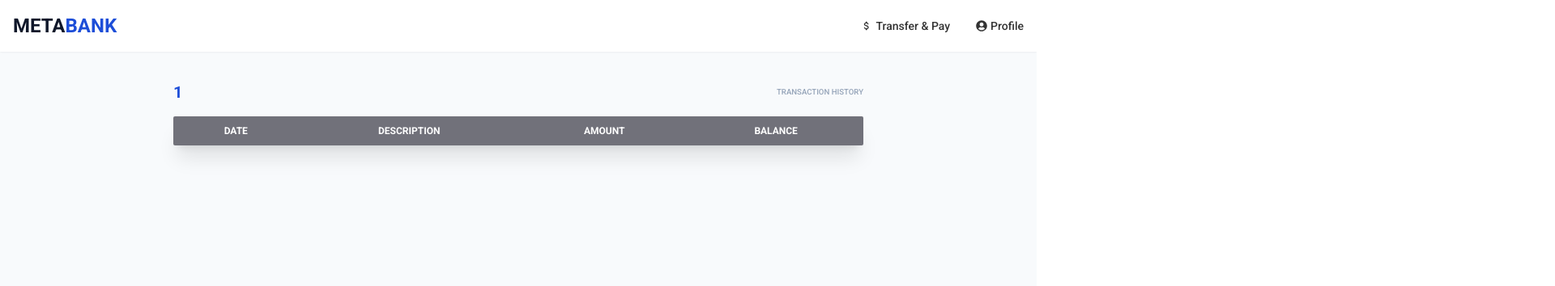
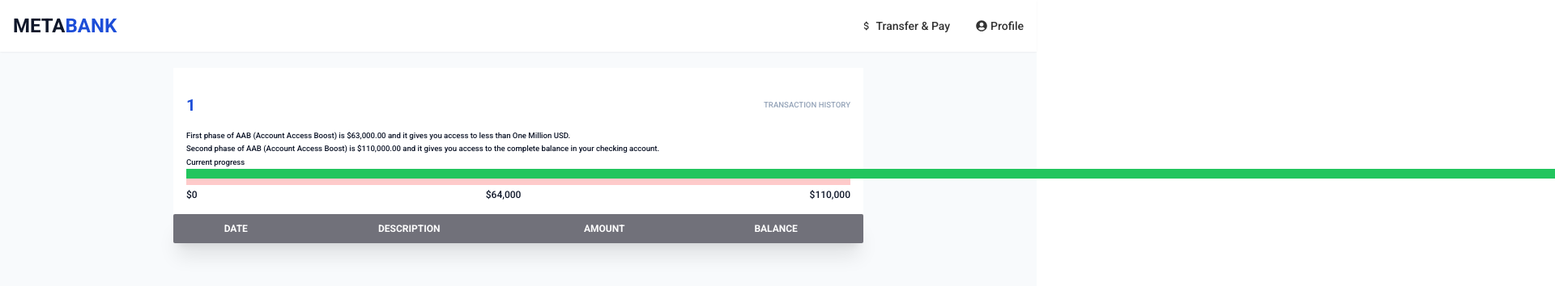
Before and after one commit to vulpes231/mtv2, a React (Vite) app: page /transactions/1/1 in a window 1280 px wide. Shown: the top 354 px of the page at 81% size, 1920 px wide, since content can reach past the window. Built offline with nearby package versions, Linux system fonts and the light colour scheme.

Commit message:
progress bar

```diff
--- /dev/null
+++ b/src/components/Accounaccess.jsx
@@ -0,0 +1,52 @@
+import React from "react";
+
+const Accountaccess = () => {
+  const currentBal = 64000; // example current balance
+
+  // Define the phase limits
+  const firstPhaseMax = 63000;
+  const secondPhaseMax = 110000;
+  const totalMax = secondPhaseMax;
+
+  // Calculate the progress percentage
+  let progress = 0;
+
+  if (currentBal) {
+    progress = secondPhaseMax - currentBal;
+    console.log(progress);
+  }
+
+  return (
+    <div className="flex flex-col">
+      <small>
+        First phase of <span>AAB (Account Access Boost)</span> is $63,000.00 and
+        it gives you access to less than One Million USD.
+      </small>
+      <small>
+        Second phase of <span>AAB (Account Access Boost)</span> is $110,000.00
+        and it gives you access to the complete balance in your checking
+        account.
+      </small>
+
+      <div>
+        <small>Current progress</small>
+        {/* Progress Bar */}
+        <div className="w-full h-5 bg-red-200 ">
+          <div
+            className={`h-3 ${
+              progress <= 100 ? "bg-blue-500" : "bg-green-500"
+            }`}
+            style={{ width: `${progress}%` }}
+          />
+        </div>
+        <div className="flex justify-between text-xs mt-1">
+          <span>$0</span>
+          <span>{`$${currentBal.toLocaleString()}`}</span>
+          <span>${totalMax.toLocaleString()}</span>
+        </div>
+      </div>
+    </div>
+  );
+};
+
+export default Accountaccess;
--- a/src/components/Account.jsx
+++ b/src/components/Account.jsx
@@ -6,24 +6,15 @@ import Logout from "./Logout";
 import { useNavigate } from "react-router-dom";
 
 /* eslint-disable react/prop-types */
-
 const MaskedNumber = ({ number }) => {
-  // Convert the number to a string (if it's not already)
   const numStr = number.toString();
 
-  // Check if the length of the number string is greater than 4
   if (numStr.length <= 4) {
-    // If the length is 4 or less, just return the number as is
     return <h5 className="font-normal">{numStr}</h5>;
   }
 
-  // Slice the last 4 characters
   const lastFour = numStr.slice(-4);
-
-  // Create the masked part with Xs
   const maskedPart = "X".repeat(numStr.length - 4);
-
-  // Combine the masked part with the last four characters
   const maskedNumber = maskedPart + lastFour;
 
   return <h5 className="font-normal">{maskedNumber}</h5>;
@@ -82,7 +73,7 @@ const Account = ({ account }) => {
                     type={acct.accountType}
                     number={acct.accountNo}
                     bal={acct.balance}
-                    showTrnxs={() => viewActivity(acct)} // Correctly passing the account number
+                    showTrnxs={() => viewActivity(acct)}
                   />
                 </div>
               );
--- a/src/components/LoginForm.jsx
+++ b/src/components/LoginForm.jsx
@@ -1,6 +1,6 @@
 import React, { useEffect, useState } from "react";
 import Custominput from "./Custominput";
-import { MdLock } from "react-icons/md";
+import { MdClose, MdLock } from "react-icons/md";
 import { loginUser } from "../features/loginSlice";
 import { useDispatch, useSelector } from "react-redux";
 import { useNavigate } from "react-router-dom";
@@ -10,12 +10,18 @@ const initialState = {
   username: "",
   password: "",
 };
+
 /* eslint-disable react/prop-types */
 const ErrorModal = ({ loginError }) => {
   return (
-    <p className="text-red-500 rounded-sm font-thin text-xs absolute top-3 right-5 z-10 p-6 bg-white">
-      {loginError}
-    </p>
+    <div>
+      <div className="flex justify-end">
+        <MdClose className="text-slate-950" />
+      </div>
+      <p className="font-[Roboto] text-red-500 rounded-sm font-semibold tracking-wide text-xs absolute top-3 right-5 z-10 p-6 bg-white">
+        {loginError}
+      </p>
+    </div>
   );
 };
 
@@ -91,7 +97,7 @@ const LoginForm = () => {
         name={"password"}
         type={"password"}
       />
-      {loginError && <ErrorModal loginError={loginError} />}
+      {error && <ErrorModal loginError={error} />}
       <button
         onClick={handleLogin}
         className="bg-blue-700 px-4 py-2.5 rounded-lg flex items-center gap-2 uppercase text-white"
--- a/src/components/Mobilelogin.jsx
+++ b/src/components/Mobilelogin.jsx
@@ -10,18 +10,16 @@ const initialState = {
   password: "",
 };
 
+/* eslint-disable react/prop-types */
 const ErrorModal = ({ loginError }) => {
-  return (
-    <p className="text-red-500 rounded-sm font-thin text-xs absolute top-0 right-0 z-10 px-4">
-      {loginError}
-    </p>
-  );
+  return <p className="text-red-500 font-medium text-sm ">{loginError}</p>;
 };
 
 const Mobilelogin = ({ closeModal }) => {
   const dispatch = useDispatch();
   const navigate = useNavigate();
   const [form, setForm] = useState(initialState);
+  const [error, setError] = useState(false);
 
   const { loginLoading, loginError, accessToken } = useSelector(
     (state) => state.login
@@ -53,6 +51,23 @@ const Mobilelogin = ({ closeModal }) => {
     return () => clearTimeout(timeout);
   }, [accessToken, navigate]);
 
+  useEffect(() => {
+    let timeout;
+    if (error) {
+      timeout = 3000;
+      setTimeout(() => {
+        setError(false);
+      }, timeout);
+    }
+    return () => clearTimeout(timeout);
+  }, [error]);
+
+  useEffect(() => {
+    if (loginError) {
+      setError(loginError);
+    }
+  }, [loginError]);
+
   return (
     <div className="absolute top-0 left-0 w-full flex flex-col items-center justify-center gap-4 z-10 bg-zinc-800 h-auto py-10 lg:hidden">
       <div className="relative w-full flex items-center justify-center text-white">
@@ -79,7 +94,7 @@ const Mobilelogin = ({ closeModal }) => {
           name={"password"}
           type={"password"}
         />
-        {loginError && <ErrorModal loginError={loginError} />}
+        {error && <ErrorModal loginError={error} />}
         <button
           onClick={handleLogin}
           className="bg-blue-700 px-4 py-2.5 rounded-sm flex items-center gap-2 uppercase text-white w-full justify-center"
--- a/src/pages/AccountTrnx.jsx
+++ b/src/pages/AccountTrnx.jsx
@@ -5,23 +5,20 @@ import { useDispatch, useSelector } from "react-redux";
 import { getAccessToken } from "../constants";
 import { getAcctTrnxs } from "../features/transactionSlice";
 import numeral from "numeral";
+import Accountaccess from "../components/Accounaccess";
 
 const headers = [
   { id: 1, name: "date" },
   { id: 2, name: "description" },
   { id: 3, name: "amount" },
-  { id: 3, name: "balance" },
+  { id: 4, name: "balance" },
 ];
 
 const AccountTrnx = () => {
   const dispatch = useDispatch();
-
   const { accountNo, accountType } = useParams();
   const accessToken = getAccessToken();
-
   const { acctTrnxs } = useSelector((state) => state.trnx);
-
-  console.log(acctTrnxs);
 
   useEffect(() => {
     if (accessToken) {
@@ -37,13 +34,16 @@ const AccountTrnx = () => {
     <div className="bg-slate-50 min-h-screen">
       <Authnav />
       <div className="p-6 w-full md:max-w-[900px] md:mx-auto">
-        <div className="flex justify-between items-center ">
+        <div className=" bg-white p-4">
+          <span className="flex justify-between items-center">
             <h3 className="py-4 font-bold text-xl uppercase text-blue-700">
               {accountType}
             </h3>
             <small className=" py-4 text-slate-400 uppercase">
               Transaction history
             </small>
+          </span>
+          <Accountaccess />
         </div>
         <div className="overflow-auto w-full bg-white rounded-sm shadow-xl">
           <table className="min-w-full divide-y-2 divide-slate-500">
```
Lines whose indentation alone changed are shown as unchanged.
